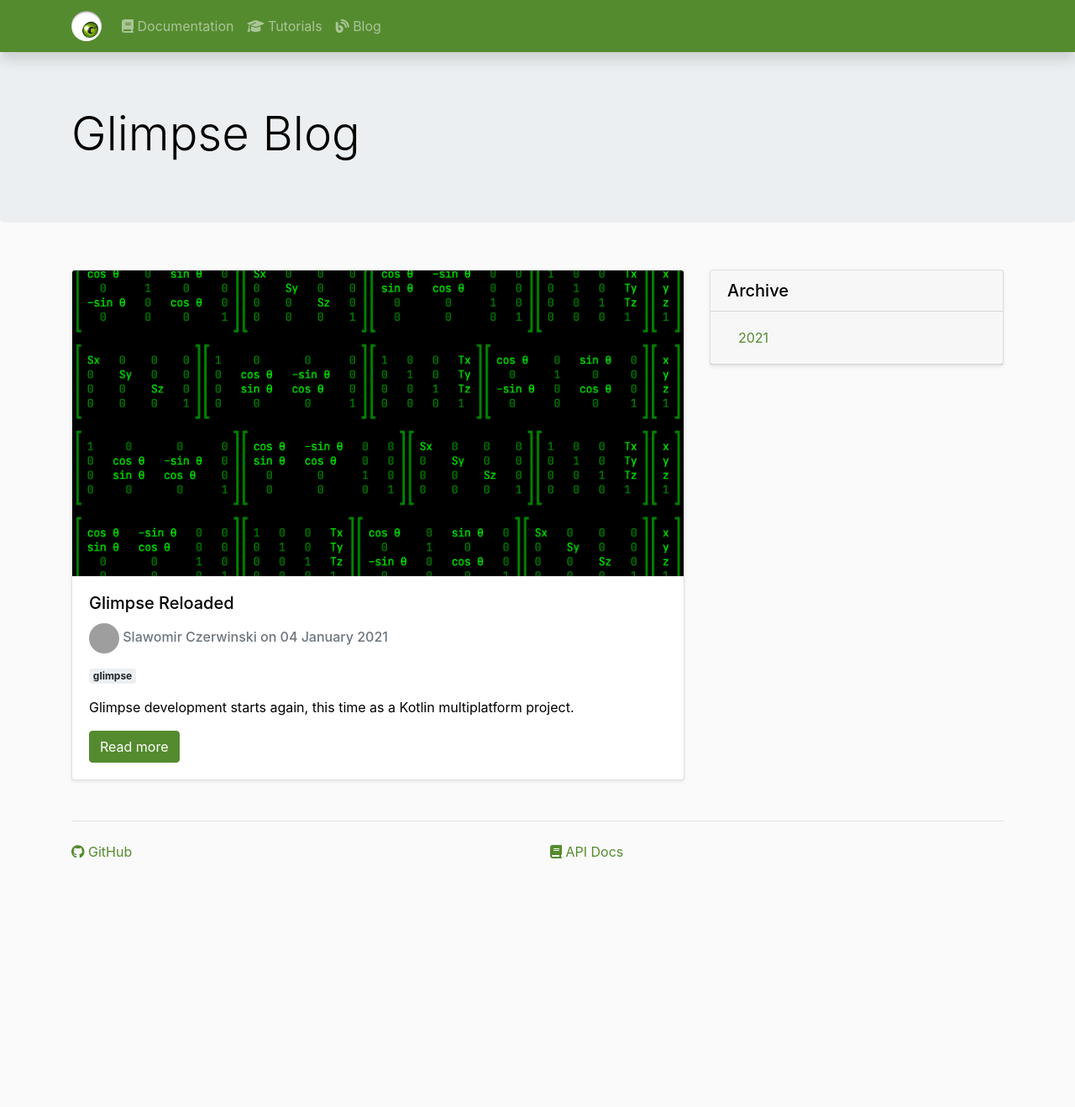
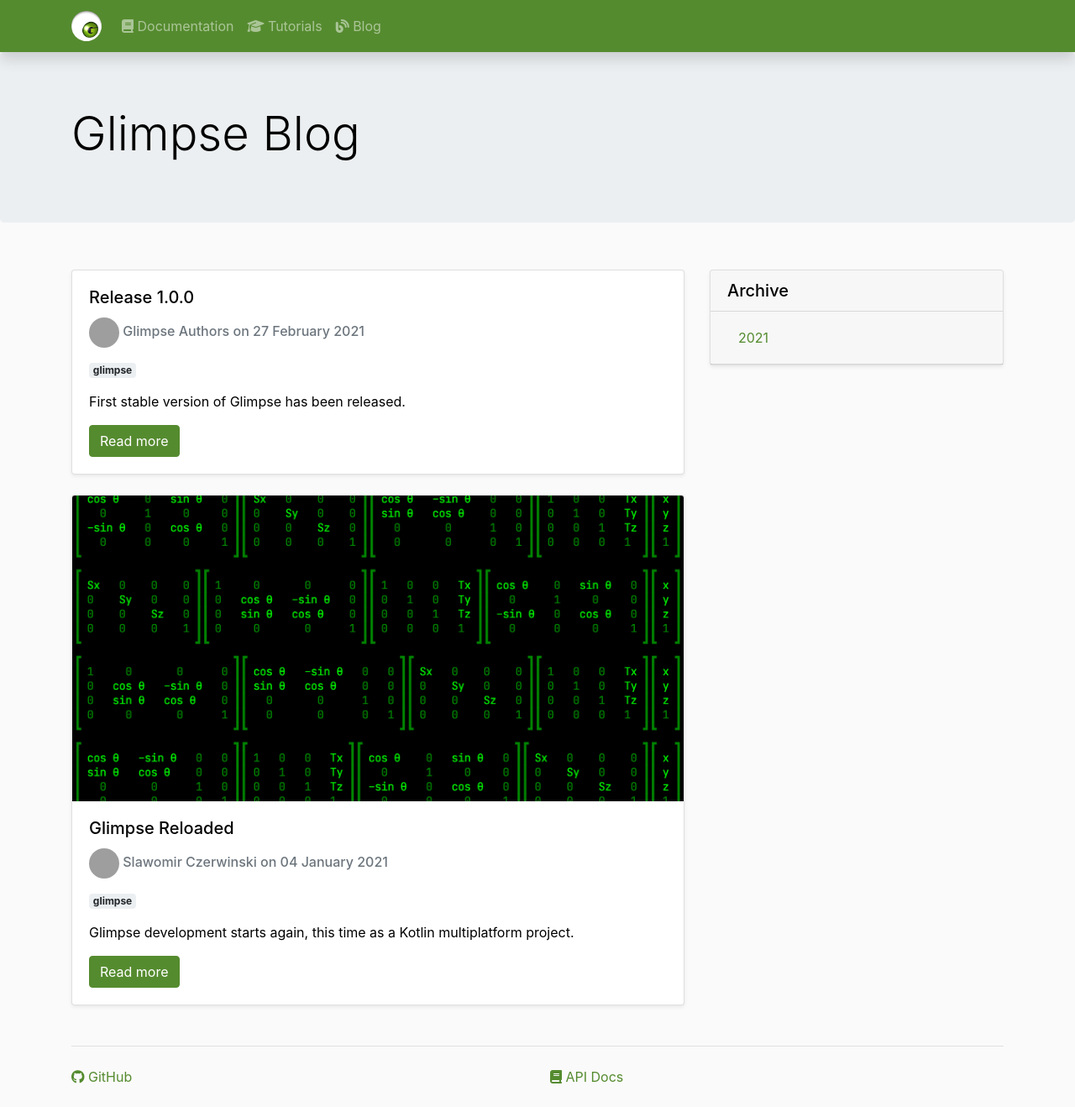
Before and after one commit to glimpse-graphics/glimpse-graphics.github.io, a Jekyll site: the page built from posts/index.html, in a window 1280 px wide and 1318 px high. Shown: the whole window at 84% size. Built offline with Jekyll 4.4.1, drawn with Linux system fonts in a browser that asks for light colours; nearby versions of some CDN libraries; the list of posts is cut into pages by our own code; grey boxes are pictures that could not be loaded.

Commit message:
Add release 1.0.0 news

```diff
--- a/_data/news.yml
+++ b/_data/news.yml
@@ -1,3 +1,9 @@
+- date: 2021-02-27
+  title: "Release 1.0.0"
+  content: First stable version of Glimpse has been released.
+  url: /2021/02/27/release-1-0-0.html
+  tags: glimpse
+
 - date: 2021-01-04
   title: "Glimpse Reloaded"
   content: |
--- /dev/null
+++ b/_posts/2021-02-27-release-1-0-0.md
@@ -0,0 +1,22 @@
+---
+title: "Release 1.0.0"
+mobileTitle: "Release 1.0.0"
+layout: post
+abstract: First stable version of Glimpse has been released.
+keywords: glimpse
+author: glimpse
+tags: glimpse
+---
+
+First stable version of Glimpse has been released.
+
+As the development of version 1.1.0 starts, focus will now shift to
+making existing features more “complete”.
+
+Version 1.1.0 backlog includes:
+*  different types of meshes (points, lines, quads, etc.),
+*  indexed meshes,
+*  full-screen mode (Desktop),
+*  handling mouse/touch events in multiplatform projects,
+*  improvements to [documentation](/documentation/) and
+   [tutorials](/tutorials/).
```
